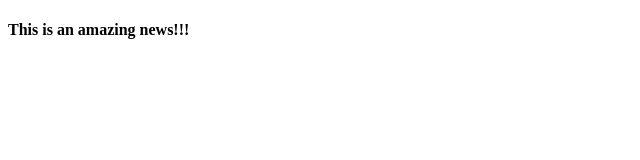
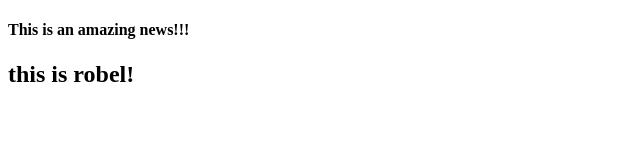
Before and after one commit to Zolla-2017/test1, a plain HTML site: page index.html in a window 1280 px wide. Shown: the whole page, without its empty margins (0-640 px from the left). Drawn offline with Linux system fonts and the light colour scheme.

Commit message:
this is robel commit

```diff
--- a/index.html
+++ b/index.html
@@ -6,5 +6,6 @@
 </head>
 <body>
 	<h4>This is an amazing news!!!</h4>
+	<h2>this is robel!</h2>
 </body>
 </html>
```
